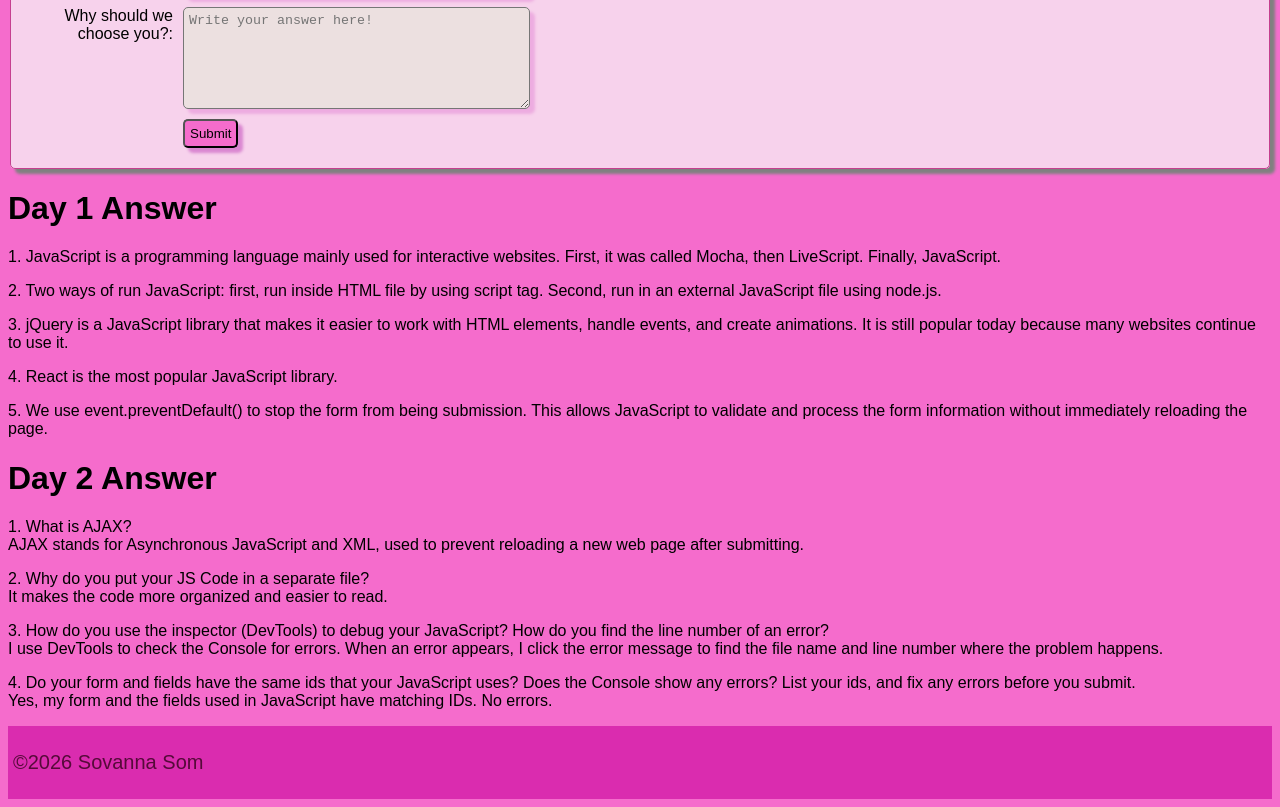
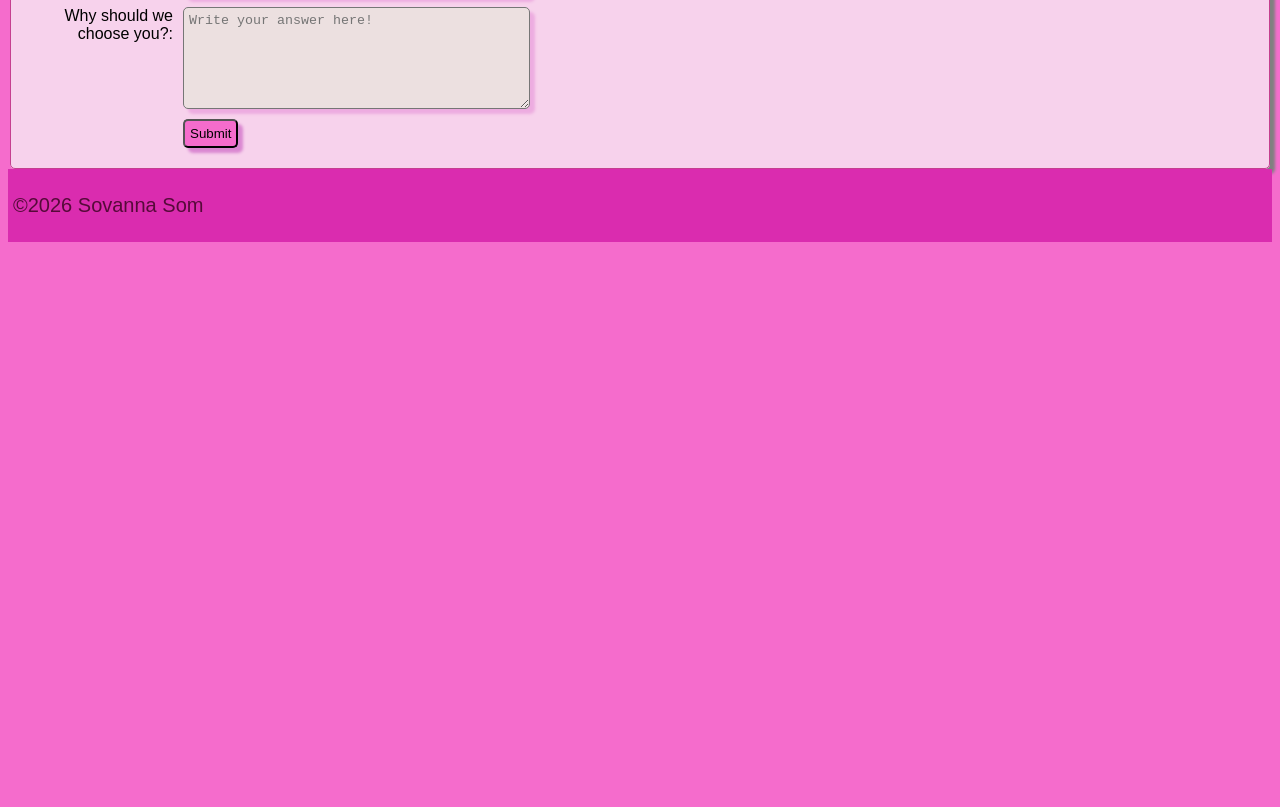
Before and after one commit to SovannaSom/cs140, a plain HTML site: page engagments/formproject/formproject.html in a window 1280 px wide. Shown: the part 592-1399 px from the top of the page. After the commit the page ends 842 px from the top, so only its background shows below. Drawn offline with Linux system fonts and the light colour scheme.

Commit message:
projectnew

```diff
--- a/engagments/formproject/formproject.css
+++ b/engagments/formproject/formproject.css
@@ -75,6 +75,13 @@ legend{
     background-color:rgb(245, 108, 204);
     border-radius: 5px;
 }
+.message {
+    color: green;
+    font-size: 30px;
+    font-weight: bold;
+    text-align: center;
+    margin: 20px;
+}
 
 
 @media only screen and (max-width: 600px){
--- a/engagments/formproject/formproject.html
+++ b/engagments/formproject/formproject.html
@@ -96,17 +96,6 @@
 
 
     </main>
-    <h1>Day 1 Answer </h1>
-    <p>1. JavaScript is a programming language mainly used for interactive websites. First, it was called Mocha, then LiveScript. Finally, JavaScript.</p>
-    <p>2. Two ways of run JavaScript: first, run inside HTML file by using script tag. Second, run in an external JavaScript file using node.js.</p>
-    <p>3. jQuery is a JavaScript library that makes it easier to work with HTML elements, handle events, and create animations. It is still popular today because many websites continue to use it.</p>
-    <p>4. React is the most popular JavaScript library.</p>
-    <p>5. We use event.preventDefault() to stop the form from being submission. This allows JavaScript to validate and process the form information without immediately reloading the page.</p>
-    <h1>Day 2 Answer </h1>
-    <p>1. What is AJAX?  <br>AJAX stands for Asynchronous JavaScript and XML, used to prevent reloading a new web page after submitting.</p>
-    <p>2. Why do you put your JS Code in a separate file? <br> It makes the code more organized and easier to read.</p>
-    <p>3. How do you use the inspector (DevTools) to debug your JavaScript? How do you find the line number of an error?<br>I use DevTools to check the Console for errors. When an error appears, I click the error message to find the file name and line number where the problem happens.</p>
-    <p>4. Do your form and fields have the same ids that your JavaScript uses? Does the Console show any errors? List your ids, and fix any errors before you submit. <br>Yes, my form and the fields used in JavaScript have matching IDs. No errors.</p>
     <footer>
         <p>&copy;2026 Sovanna Som</p>
     </footer>
```
